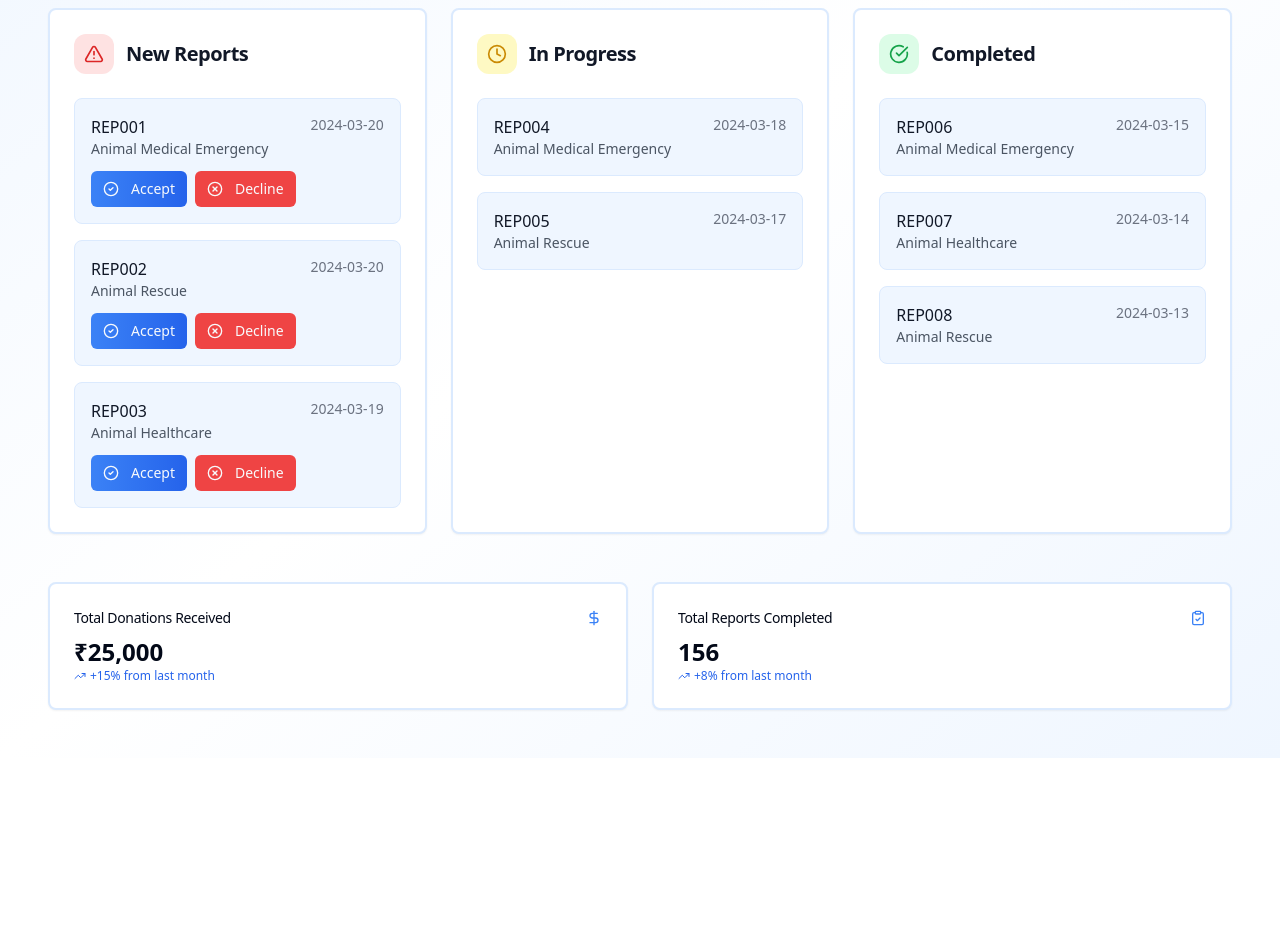
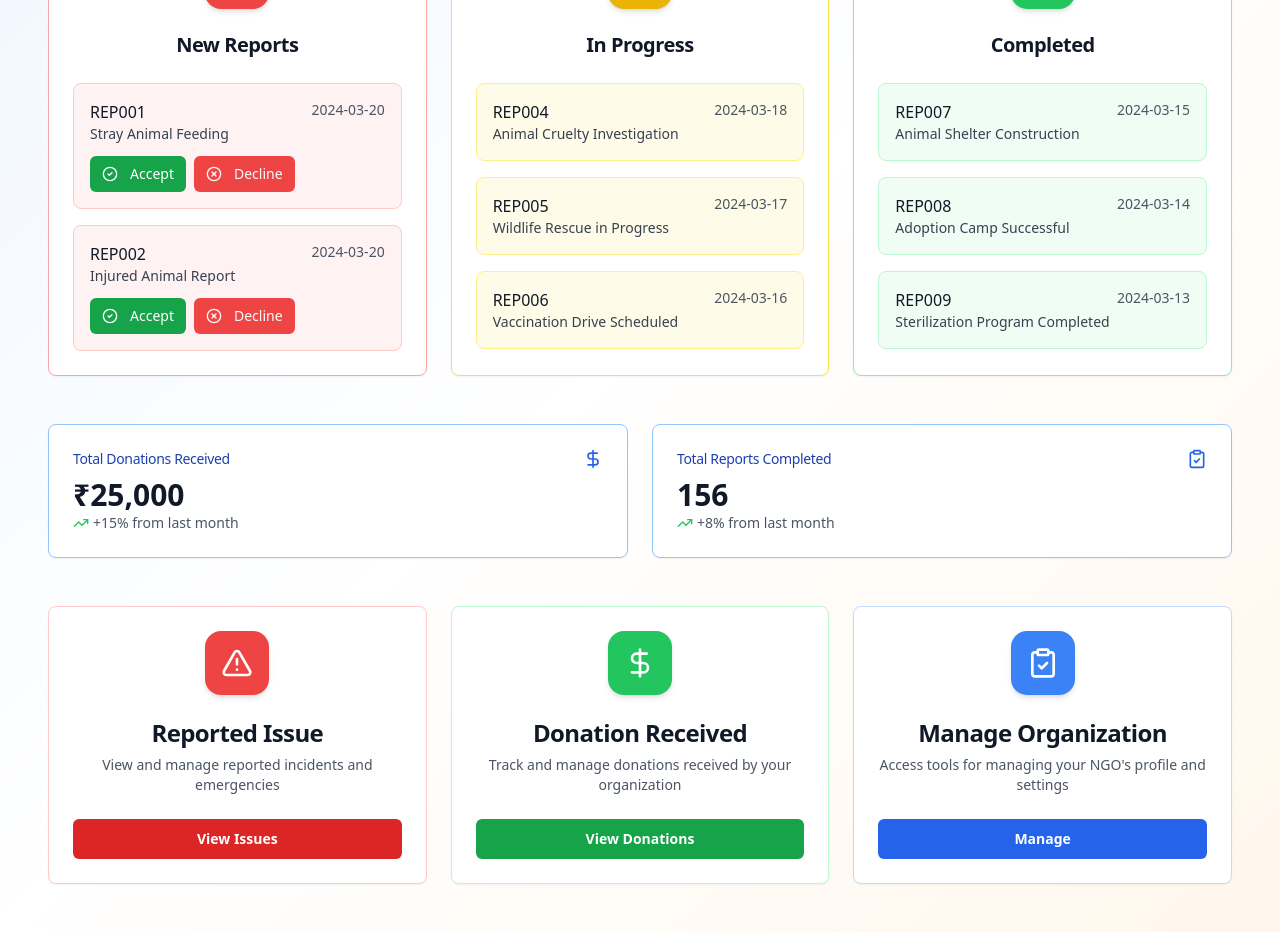
Before and after one commit to shubhamk0205/Aasrah-Hackathon, a React (Vite) app in the folder Frontend/: page /ngo-dashboard in a window 1280 px wide. Shown: the part 260-1192 px from the top of the page. Before the commit the page ends 1018 px from the top, so only its background shows below. Built offline with nearby package versions, Linux system fonts and the light colour scheme.

Commit message:
ngo dashboard

```diff
--- a/Frontend/src/pages/NGODashboard.tsx
+++ b/Frontend/src/pages/NGODashboard.tsx
@@ -9,28 +9,28 @@ import {
   AlertTriangle,
   Clock,
   CheckCircle,
-  LogOut
+  LogOut,
 } from "lucide-react";
 import { Button } from "@/components/ui/button";
-import { Card, CardHeader, CardTitle, CardContent } from "@/components/ui/card";
+import { Card, CardHeader, CardTitle, CardContent, CardDescription } from "@/components/ui/card";
 import { useNavigate } from "react-router-dom";
 import { auth } from "../database/FirebaseConfig";
 
 // Static data for reports
 const reportsData = {
   new: [
-    { id: "REP001", category: "Animal Medical Emergency", date: "2024-03-20" },
-    { id: "REP002", category: "Animal Rescue", date: "2024-03-20" },
-    { id: "REP003", category: "Animal Healthcare", date: "2024-03-19" },
+    { id: "REP001", category: "Stray Animal Feeding", date: "2024-03-20" },
+    { id: "REP002", category: "Injured Animal Report", date: "2024-03-20" },
   ],
   inProgress: [
-    { id: "REP004", category: "Animal Medical Emergency", date: "2024-03-18" },
-    { id: "REP005", category: "Animal Rescue", date: "2024-03-17" },
+    { id: "REP004", category: "Animal Cruelty Investigation", date: "2024-03-18" },
+    { id: "REP005", category: "Wildlife Rescue in Progress", date: "2024-03-17" },
+    { id: "REP006", category: "Vaccination Drive Scheduled", date: "2024-03-16" },
   ],
   completed: [
-    { id: "REP006", category: "Animal Medical Emergency", date: "2024-03-15" },
-    { id: "REP007", category: "Animal Healthcare", date: "2024-03-14" },
-    { id: "REP008", category: "Animal Rescue", date: "2024-03-13" },
+    { id: "REP007", category: "Animal Shelter Construction", date: "2024-03-15" },
+    { id: "REP008", category: "Adoption Camp Successful", date: "2024-03-14" },
+    { id: "REP009", category: "Sterilization Program Completed", date: "2024-03-13" },
   ],
 };
 
@@ -57,44 +57,40 @@ const NGODashboard = () => {
   };
 
   return (
-    <div className="min-h-screen bg-gradient-to-br from-blue-50 via-white to-blue-50 py-12 px-4">
+    <div className="min-h-screen bg-gradient-to-br from-blue-50 via-white to-orange-50 py-12 px-4">
       <div className="container mx-auto max-w-7xl">
         {/* Header with Logout Button */}
-        <div className="relative mb-12">
+        <div className="flex justify-between items-center mb-12">
+          {/* Centered Header Content */}
+          <motion.div
+            initial={{ opacity: 0, y: 30 }}
+            animate={{ opacity: 1, y: 0 }}
+            transition={{ duration: 0.8 }}
+            className="text-left"
+          >
+            <h1 className="text-4xl md:text-5xl font-bold text-gray-900 mb-2 flex items-center gap-2">
+              Hello Saviours ! 👋
+            </h1>
+            <p className="text-xl text-gray-700">
+              Your dedication saves lives every day
+            </p>
+          </motion.div>
+
           {/* Logout Button */}
           <motion.div
             initial={{ opacity: 0, x: 20 }}
             animate={{ opacity: 1, x: 0 }}
             transition={{ duration: 0.8 }}
-            className="absolute top-0 right-0"
           >
             <Button
               onClick={handleLogout}
               variant="ghost"
               size="sm"
-              className="flex items-center gap-2 text-gray-600 hover:text-red-500 hover:bg-red-50"
+              className="flex items-center gap-2 text-blue-700 hover:text-red-600 hover:bg-red-50"
             >
               <LogOut className="w-4 h-4" />
               Logout
             </Button>
-          </motion.div>
-
-          {/* Centered Header Content */}
-          <motion.div
-            initial={{ opacity: 0, y: 30 }}
-            animate={{ opacity: 1, y: 0 }}
-            transition={{ duration: 0.8 }}
-            className="text-center"
-          >
-            <div className="w-16 h-16 bg-gradient-to-br from-blue-500 to-blue-600 rounded-2xl flex items-center justify-center mx-auto mb-4">
-              <Users className="w-8 h-8 text-white" />
-            </div>
-            <h1 className="text-4xl md:text-5xl font-bold text-gray-900 mb-4">
-              Hello Heroes!!
-            </h1>
-            <p className="text-xl text-gray-600">
-              Your dedication saves lives every day
-            </p>
           </motion.div>
         </div>
 
@@ -106,14 +102,12 @@ const NGODashboard = () => {
             animate={{ opacity: 1, y: 0 }}
             transition={{ duration: 0.6, delay: 0.2 }}
           >
-            <Card className="h-full border-2 border-blue-100 hover:border-blue-300 transition-all duration-300 hover:shadow-xl">
-              <CardHeader>
-                <div className="flex items-center gap-3">
-                  <div className="w-10 h-10 bg-red-100 rounded-xl flex items-center justify-center">
-                    <AlertTriangle className="w-5 h-5 text-red-600" />
+            <Card className="h-full border border-red-300 hover:border-red-500 transition-all duration-300 hover:shadow-lg">
+              <CardHeader className="text-center">
+                <div className="w-16 h-16 bg-red-500 rounded-2xl flex items-center justify-center mx-auto mb-4 shadow-md">
+                    <AlertTriangle className="w-8 h-8 text-white" />
                   </div>
                   <CardTitle className="text-xl font-bold text-gray-900">New Reports</CardTitle>
-                </div>
               </CardHeader>
               <CardContent className="space-y-4">
                 {reportsData.new.map((report) => (
@@ -121,19 +115,19 @@ const NGODashboard = () => {
                     key={report.id}
                     initial={{ opacity: 0, y: 20 }}
                     animate={{ opacity: 1, y: 0 }}
-                    className="p-4 bg-blue-50 rounded-lg border border-blue-100"
+                    className="p-4 bg-red-50 rounded-lg border border-red-200"
                   >
                     <div className="flex justify-between items-start mb-2">
                       <div>
                         <p className="font-medium text-gray-900">{report.id}</p>
-                        <p className="text-sm text-gray-600">{report.category}</p>
+                        <p className="text-sm text-gray-700">{report.category}</p>
                       </div>
-                      <p className="text-sm text-gray-500">{report.date}</p>
+                      <p className="text-sm text-gray-600">{report.date}</p>
                     </div>
                     <div className="flex gap-2 mt-3">
                       <Button
                         size="sm"
-                        className="bg-gradient-to-r from-blue-500 to-blue-600 hover:from-blue-600 hover:to-blue-700"
+                        className="bg-green-600 hover:bg-green-700 text-white"
                         onClick={() => handleAccept(report.id)}
                       >
                         <CheckCircle2 className="w-4 h-4 mr-1" />
@@ -160,14 +154,12 @@ const NGODashboard = () => {
             animate={{ opacity: 1, y: 0 }}
             transition={{ duration: 0.6, delay: 0.3 }}
           >
-            <Card className="h-full border-2 border-blue-100 hover:border-blue-300 transition-all duration-300 hover:shadow-xl">
-              <CardHeader>
-                <div className="flex items-center gap-3">
-                  <div className="w-10 h-10 bg-yellow-100 rounded-xl flex items-center justify-center">
-                    <Clock className="w-5 h-5 text-yellow-600" />
+            <Card className="h-full border border-yellow-300 hover:border-yellow-500 transition-all duration-300 hover:shadow-lg">
+              <CardHeader className="text-center">
+                <div className="w-16 h-16 bg-yellow-500 rounded-2xl flex items-center justify-center mx-auto mb-4 shadow-md">
+                    <Clock className="w-8 h-8 text-white" />
                   </div>
                   <CardTitle className="text-xl font-bold text-gray-900">In Progress</CardTitle>
-                </div>
               </CardHeader>
               <CardContent className="space-y-4">
                 {reportsData.inProgress.map((report) => (
@@ -175,14 +167,14 @@ const NGODashboard = () => {
                     key={report.id}
                     initial={{ opacity: 0, y: 20 }}
                     animate={{ opacity: 1, y: 0 }}
-                    className="p-4 bg-blue-50 rounded-lg border border-blue-100"
+                    className="p-4 bg-yellow-50 rounded-lg border border-yellow-200"
                   >
                     <div className="flex justify-between items-start">
                       <div>
                         <p className="font-medium text-gray-900">{report.id}</p>
-                        <p className="text-sm text-gray-600">{report.category}</p>
+                        <p className="text-sm text-gray-700">{report.category}</p>
                       </div>
-                      <p className="text-sm text-gray-500">{report.date}</p>
+                      <p className="text-sm text-gray-600">{report.date}</p>
                     </div>
                   </motion.div>
                 ))}
@@ -196,14 +188,12 @@ const NGODashboard = () => {
             animate={{ opacity: 1, y: 0 }}
             transition={{ duration: 0.6, delay: 0.4 }}
           >
-            <Card className="h-full border-2 border-blue-100 hover:border-blue-300 transition-all duration-300 hover:shadow-xl">
-              <CardHeader>
-                <div className="flex items-center gap-3">
-                  <div className="w-10 h-10 bg-green-100 rounded-xl flex items-center justify-center">
-                    <CheckCircle className="w-5 h-5 text-green-600" />
+            <Card className="h-full border border-green-300 hover:border-green-500 transition-all duration-300 hover:shadow-lg">
+              <CardHeader className="text-center">
+                <div className="w-16 h-16 bg-green-500 rounded-2xl flex items-center justify-center mx-auto mb-4 shadow-md">
+                    <CheckCircle className="w-8 h-8 text-white" />
                   </div>
                   <CardTitle className="text-xl font-bold text-gray-900">Completed</CardTitle>
-                </div>
               </CardHeader>
               <CardContent className="space-y-4">
                 {reportsData.completed.map((report) => (
@@ -211,14 +201,14 @@ const NGODashboard = () => {
                     key={report.id}
                     initial={{ opacity: 0, y: 20 }}
                     animate={{ opacity: 1, y: 0 }}
-                    className="p-4 bg-blue-50 rounded-lg border border-blue-100"
+                    className="p-4 bg-green-50 rounded-lg border border-green-200"
                   >
                     <div className="flex justify-between items-start">
                       <div>
                         <p className="font-medium text-gray-900">{report.id}</p>
-                        <p className="text-sm text-gray-600">{report.category}</p>
+                        <p className="text-sm text-gray-700">{report.category}</p>
                       </div>
-                      <p className="text-sm text-gray-500">{report.date}</p>
+                      <p className="text-sm text-gray-600">{report.date}</p>
                     </div>
                   </motion.div>
                 ))}
@@ -228,21 +218,21 @@ const NGODashboard = () => {
         </div>
 
         {/* Stats Cards */}
-        <div className="grid grid-cols-1 md:grid-cols-2 gap-6">
+        <div className="grid grid-cols-1 md:grid-cols-2 gap-6 mb-12">
           <motion.div
             initial={{ opacity: 0, y: 50 }}
             animate={{ opacity: 1, y: 0 }}
             transition={{ duration: 0.6, delay: 0.5 }}
           >
-            <Card className="border-2 border-blue-100 hover:border-blue-300 transition-all duration-300 hover:shadow-xl">
+            <Card className="border border-blue-300 hover:border-blue-500 transition-all duration-300 hover:shadow-lg">
               <CardHeader className="flex flex-row items-center justify-between space-y-0 pb-2">
-                <CardTitle className="text-sm font-medium">Total Donations Received</CardTitle>
-                <DollarSign className="h-4 w-4 text-blue-500" />
+                <CardTitle className="text-sm font-medium text-blue-800">Total Donations Received</CardTitle>
+                <DollarSign className="h-5 w-5 text-blue-600" />
               </CardHeader>
               <CardContent>
-                <div className="text-2xl font-bold">₹25,000</div>
-                <p className="text-xs text-blue-600 flex items-center gap-1">
-                  <TrendingUp className="h-3 w-3" />
+                <div className="text-3xl font-bold text-gray-900">₹25,000</div>
+                <p className="text-sm text-gray-600 flex items-center gap-1">
+                  <TrendingUp className="h-4 w-4 text-green-500" />
                   +15% from last month
                 </p>
               </CardContent>
@@ -254,17 +244,92 @@ const NGODashboard = () => {
             animate={{ opacity: 1, y: 0 }}
             transition={{ duration: 0.6, delay: 0.6 }}
           >
-            <Card className="border-2 border-blue-100 hover:border-blue-300 transition-all duration-300 hover:shadow-xl">
+            <Card className="border border-blue-300 hover:border-blue-500 transition-all duration-300 hover:shadow-lg">
               <CardHeader className="flex flex-row items-center justify-between space-y-0 pb-2">
-                <CardTitle className="text-sm font-medium">Total Reports Completed</CardTitle>
-                <ClipboardCheck className="h-4 w-4 text-blue-500" />
+                <CardTitle className="text-sm font-medium text-blue-800">Total Reports Completed</CardTitle>
+                <ClipboardCheck className="h-5 w-5 text-blue-600" />
               </CardHeader>
               <CardContent>
-                <div className="text-2xl font-bold">156</div>
-                <p className="text-xs text-blue-600 flex items-center gap-1">
-                  <TrendingUp className="h-3 w-3" />
+                <div className="text-3xl font-bold text-gray-900">156</div>
+                <p className="text-sm text-gray-600 flex items-center gap-1">
+                  <TrendingUp className="h-4 w-4 text-green-500" />
                   +8% from last month
                 </p>
+              </CardContent>
+            </Card>
+          </motion.div>
+        </div>
+
+        {/* NGO Action Cards */}
+        <div className="grid grid-cols-1 md:grid-cols-3 gap-6">
+          {/* Reported Issue Card */}
+          <motion.div
+            initial={{ opacity: 0, y: 50 }}
+            animate={{ opacity: 1, y: 0 }}
+            transition={{ duration: 0.6, delay: 0.7 }}
+          >
+            <Card className="h-full border border-red-200 hover:border-red-400 transition-all duration-300 hover:shadow-lg">
+              <CardHeader className="text-center">
+                <div className="w-16 h-16 bg-red-500 rounded-2xl flex items-center justify-center mx-auto mb-4 shadow-md">
+                  <AlertTriangle className="w-8 h-8 text-white" />
+                </div>
+                <CardTitle className="text-2xl font-bold text-gray-900">Reported Issue</CardTitle>
+                <CardDescription className="text-gray-600">
+                  View and manage reported incidents and emergencies
+                </CardDescription>
+              </CardHeader>
+              <CardContent>
+                <Button className="w-full bg-red-600 hover:bg-red-700 text-white font-semibold py-3">
+                  View Issues
+                </Button>
+              </CardContent>
+            </Card>
+          </motion.div>
+
+          {/* Donation Received Card */}
+          <motion.div
+            initial={{ opacity: 0, y: 50 }}
+            animate={{ opacity: 1, y: 0 }}
+            transition={{ duration: 0.6, delay: 0.8 }}
+          >
+            <Card className="h-full border border-green-200 hover:border-green-400 transition-all duration-300 hover:shadow-lg">
+              <CardHeader className="text-center">
+                <div className="w-16 h-16 bg-green-500 rounded-2xl flex items-center justify-center mx-auto mb-4 shadow-md">
+                  <DollarSign className="w-8 h-8 text-white" />
+                </div>
+                <CardTitle className="text-2xl font-bold text-gray-900">Donation Received</CardTitle>
+                <CardDescription className="text-gray-600">
+                  Track and manage donations received by your organization
+                </CardDescription>
+              </CardHeader>
+              <CardContent>
+                 <Button className="w-full bg-green-600 hover:bg-green-700 text-white font-semibold py-3">
+                   View Donations
+                 </Button>
+              </CardContent>
+            </Card>
+          </motion.div>
+
+          {/* See the Management Card */}
+          <motion.div
+            initial={{ opacity: 0, y: 50 }}
+            animate={{ opacity: 1, y: 0 }}
+            transition={{ duration: 0.6, delay: 0.9 }}
+          >
+            <Card className="h-full border border-blue-200 hover:border-blue-400 transition-all duration-300 hover:shadow-lg">
+              <CardHeader className="text-center">
+                <div className="w-16 h-16 bg-blue-500 rounded-2xl flex items-center justify-center mx-auto mb-4 shadow-md">
+                  <ClipboardCheck className="w-8 h-8 text-white" />
+                </div>
+                <CardTitle className="text-2xl font-bold text-gray-900">Manage Organization</CardTitle>
+                <CardDescription className="text-gray-600">
+                  Access tools for managing your NGO's profile and settings
+                </CardDescription>
+              </CardHeader>
+              <CardContent>
+                <Button className="w-full bg-blue-600 hover:bg-blue-700 text-white font-semibold py-3">
+                  Manage
+                </Button>
               </CardContent>
             </Card>
           </motion.div>
```
